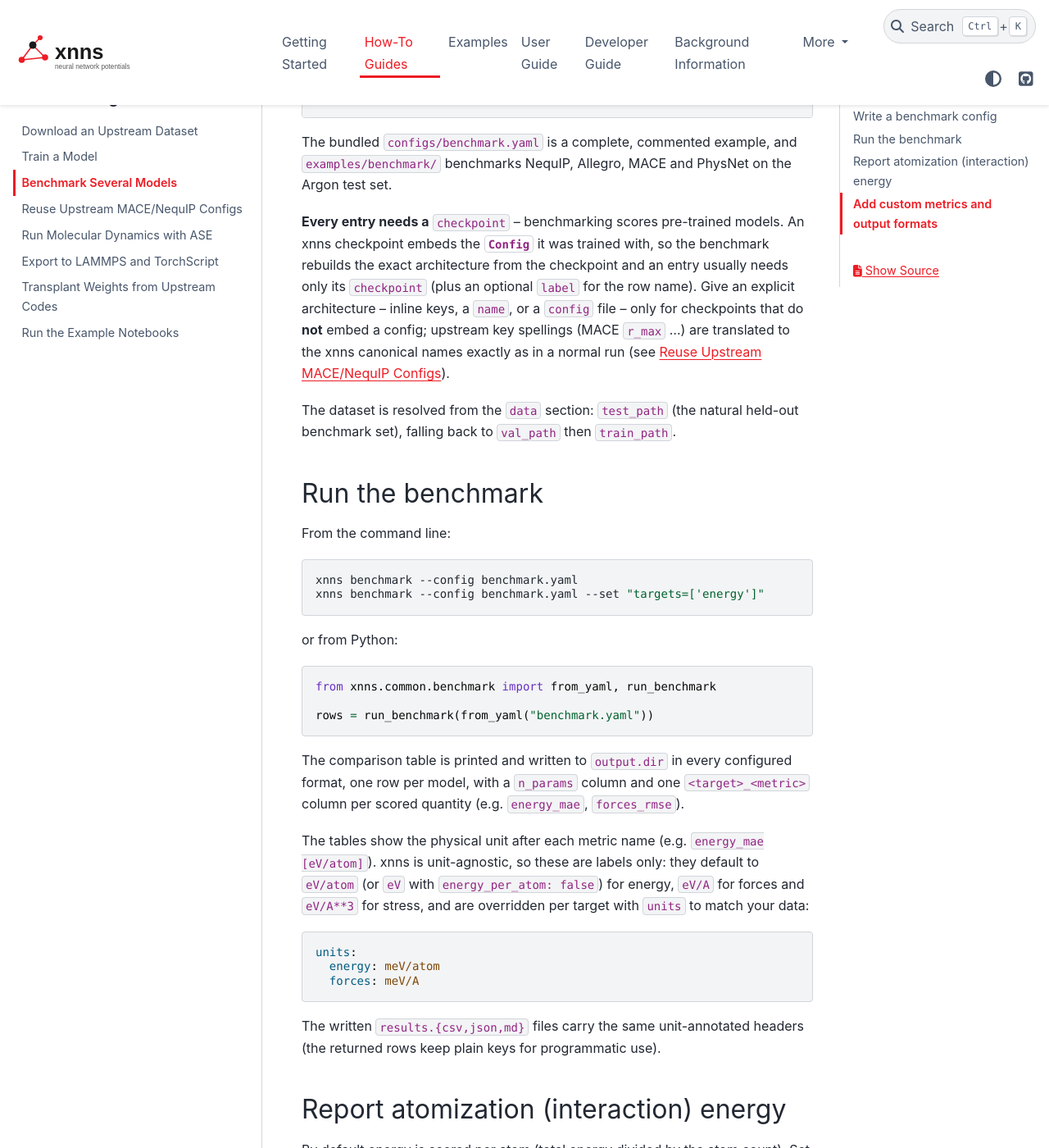
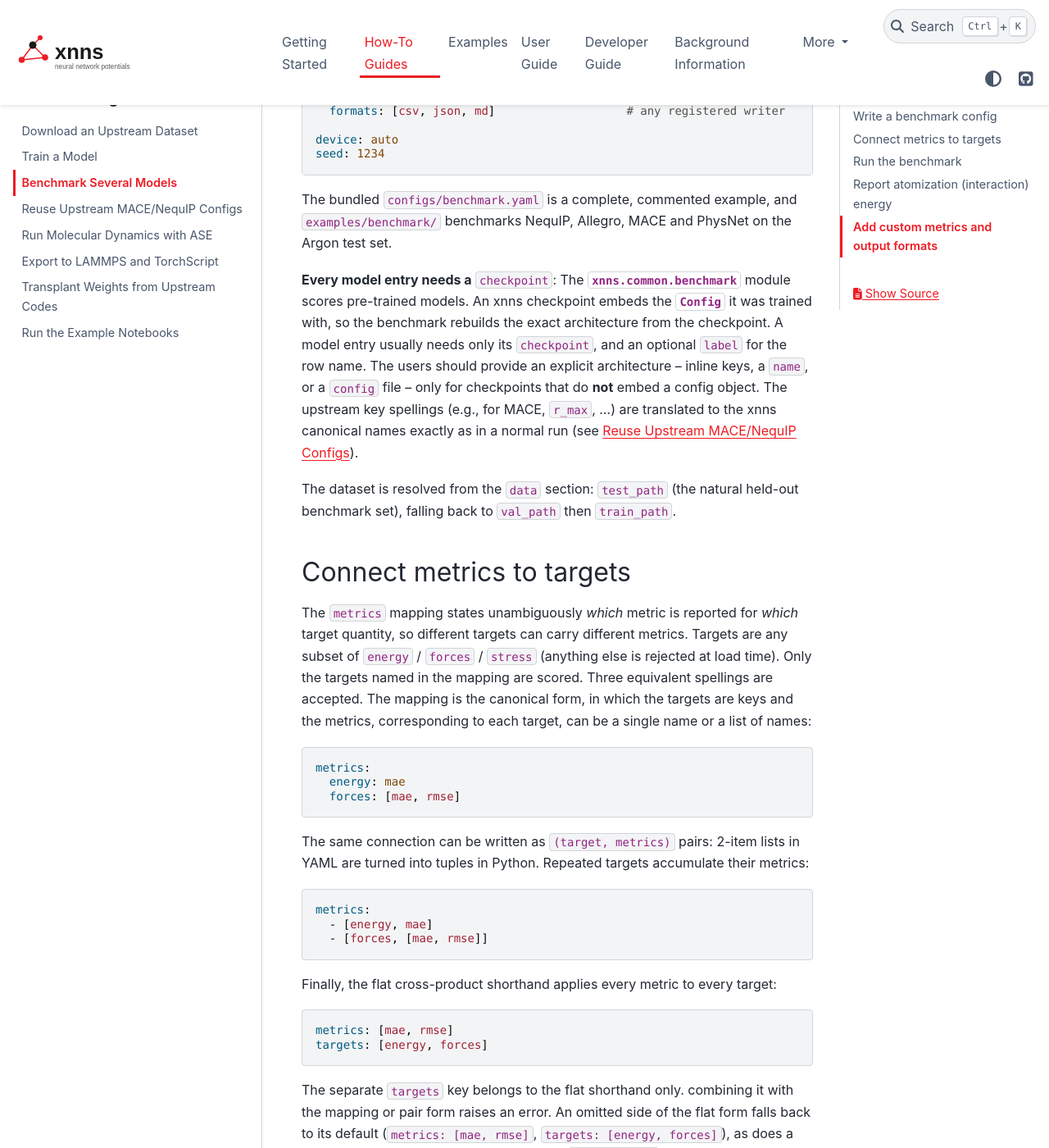
Before and after one commit to molssi-ai/xnn, a Sphinx documentation site: the page built from docs/how_tos/benchmark_models.rst, in a window 1280 px wide and 1400 px high, scrolled down 832 px. Shown: the whole window at 82% size. Built offline with Sphinx 7.4.7 and the PyData theme 0.15.4, drawn with Linux system fonts in a browser that asks for light colours; pages that are not in the unit, such as notebooks, are missing from menus; some of the changed text lies outside the part shown.

Commit message:
adds more changes to the docuemntation

```diff
--- a/docs/how_tos/benchmark_models.rst
+++ b/docs/how_tos/benchmark_models.rst
@@ -5,16 +5,18 @@ Benchmark Several Models
 *****************************
 
 The :mod:`xnns.common.benchmark` package scores any set of **pre-trained**
-models on one dataset and writes a table of error metrics. It does one thing --
-benchmarking -- and does not train: produce the checkpoints first (for example
-with ``xnns train``; see :ref:`howto-train-a-model`), then point each model at
-its checkpoint. Models are built with the same model registry and
-:class:`~xnns.common.models.ForceStressOutput` a single run uses.
+models on one dataset and writes a table of error metrics. It only does one
+thing: benchmarking. Thus, no other operation such as data processing and model
+training is performed in this module. The users must produce the model
+checkpoints first (for example with ``xnns train``; see
+:ref:`howto-train-a-model`), and then include the checkpoint location in the
+config. Then the benchmark module will load the model from the checkpoint, run
+it on the dataset, and report the metrics.
 
 Write a benchmark config
 ========================
 A benchmark config lists the ``models`` to compare, the ``data`` to score on,
-and the ``metrics`` / ``targets`` to report:
+and the ``metrics`` to report:
 
 .. code-block:: yaml
 
@@ -25,8 +27,9 @@ and the ``metrics`` / ``targets`` to report:
      - label: nequip
        checkpoint: runs/nequip/best.pt
 
-   metrics: [mae, rmse]                         # mae / mse / rmse or custom
-   targets: [energy, forces]                    # energy / forces / stress
+   metrics:                                     # target -> its reported metrics
+     energy: [mae, rmse]                        # energy / forces / stress
+     forces: [mae, rmse]                        # mae / mse / rmse or custom
 
    data:
      test_path: data/argon_test.extxyz         # the dataset to score on
@@ -44,17 +47,62 @@ The bundled ``configs/benchmark.yaml`` is a complete, commented example, and
 ``examples/benchmark/`` benchmarks NequIP, Allegro, MACE and PhysNet on the
 Argon test set.
 
-**Every entry needs a** ``checkpoint`` -- benchmarking scores pre-trained
-models. An xnns checkpoint embeds the :class:`~xnns.common.config.schema.Config`
-it was trained with, so the benchmark rebuilds the exact architecture from the
-checkpoint and an entry usually needs only its ``checkpoint`` (plus an optional
-``label`` for the row name). Give an explicit architecture -- inline keys, a
-``name``, or a ``config`` file -- only for checkpoints that do **not** embed a
-config; upstream key spellings (MACE ``r_max`` ...) are translated to the xnns
-canonical names exactly as in a normal run (see :ref:`howto-upstream-configs`).
+**Every model entry needs a** ``checkpoint``: The :mod:`xnns.common.benchmark`
+module scores pre-trained models. An xnns checkpoint embeds the
+:class:`~xnns.common.config.schema.Config` it was trained with, so the benchmark
+rebuilds the exact architecture from the checkpoint. A model entry usually needs
+only its ``checkpoint``, and an optional ``label`` for the row name. The users
+should provide an explicit architecture -- inline keys, a ``name``, or a
+``config`` file -- only for checkpoints that do **not** embed a config object.
+The upstream key spellings (e.g., for MACE, ``r_max``, ...) are translated to
+the xnns canonical names exactly as in a normal run (see
+:ref:`howto-upstream-configs`).
 
 The dataset is resolved from the ``data`` section: ``test_path`` (the natural
 held-out benchmark set), falling back to ``val_path`` then ``train_path``.
+
+Connect metrics to targets
+==========================
+The ``metrics`` mapping states unambiguously *which* metric is reported for
+*which* target quantity, so different targets can carry different metrics.
+Targets are any subset of ``energy`` / ``forces`` / ``stress`` (anything else is
+rejected at load time). Only the targets named in the mapping are scored. Three
+equivalent spellings are accepted. The mapping is the canonical form, in which
+the targets are keys and the metrics, corresponding to each target, can be a
+single name or a list of names:
+
+.. code-block:: yaml
+
+   metrics:
+     energy: mae
+     forces: [mae, rmse]
+
+The same connection can be written as ``(target, metrics)`` pairs: 2-item lists
+in YAML are turned into tuples in Python. Repeated targets accumulate their
+metrics:
+
+.. code-block:: yaml
+
+   metrics:
+     - [energy, mae]
+     - [forces, [mae, rmse]]
+
+Finally, the flat cross-product shorthand applies every metric to every
+target:
+
+.. code-block:: yaml
+
+   metrics: [mae, rmse]
+   targets: [energy, forces]
+
+The separate ``targets`` key belongs to the flat shorthand only. combining it
+with the mapping or pair form raises an error. An omitted side of the flat form
+falls back to its default (``metrics: [mae, rmse]``, ``targets: [energy,
+forces]``), as does a mapping target given without metrics (e.g. ``energy:
+null``). Whatever the spelling, every loader normalizes the inputs into the same
+per-target mapping on :attr:`BenchmarkConfig.metrics
+<xnns.common.benchmark.BenchmarkConfig>`, and the results table carries one
+``<target>_<metric>`` column per connected pair.
 
 Run the benchmark
 =================
@@ -63,7 +111,7 @@ From the command line:
 .. code-block:: bash
 
    xnns benchmark --config benchmark.yaml
-   xnns benchmark --config benchmark.yaml --set "targets=['energy']"
+   xnns benchmark --config benchmark.yaml --set "metrics={'energy': ['mae']}"
 
 or from Python:
 
@@ -74,15 +122,15 @@ or from Python:
    rows = run_benchmark(from_yaml("benchmark.yaml"))
 
 The comparison table is printed and written to ``output.dir`` in every
-configured format, one row per model, with a ``n_params`` column and one
-``<target>_<metric>`` column per scored quantity (e.g. ``energy_mae``,
-``forces_rmse``).
+configured format, one row per model, with a ``n_params`` column showing the
+number of model parameters and one ``<target>_<metric>`` column per scored
+quantity (e.g. ``energy_mae``, ``forces_rmse``).
 
-The tables show the physical unit after each metric name (e.g.
-``energy_mae [eV/atom]``). xnns is unit-agnostic, so these are labels only:
-they default to ``eV/atom`` (or ``eV`` with ``energy_per_atom: false``) for
-energy, ``eV/A`` for forces and ``eV/A**3`` for stress, and are overridden per
-target with ``units`` to match your data:
+The tables show the physical unit after each metric name (e.g. ``energy_mae
+[eV/atom]``). xnns is unit-agnostic, so these are labels only: they default to
+``eV/atom`` (or ``eV`` with ``energy_per_atom: false``) for energy, ``eV/A`` for
+forces and ``eV/A**3`` for stress, and are overridden per target with ``units``
+to match your data:
 
 .. code-block:: yaml
 
@@ -97,7 +145,7 @@ Report atomization (interaction) energy
 =======================================
 By default energy is scored per atom (total energy divided by the atom count).
 Set ``atomic_energies`` to score the **atomization / interaction energy**
-instead -- the total minus the summed per-element reference energies (E0s),
+instead: the total energy minus the summed per-element reference energies (E0s),
 which is the physically meaningful quantity:
 
 .. code-block:: yaml
@@ -113,7 +161,7 @@ become meaningful; the effect is visible in reference-dependent custom metrics
 (relative error, :math:`R^2`) and in reported magnitudes. Accepted forms are a
 ``{Z: E0}`` / ``{symbol: E0}`` dict, a list aligned with ``species``, a single
 number, or ``"average"`` to fit the E0s from the benchmark dataset
-(:func:`~xnns.common.benchmark.energy.build_e0_lookup`).
+(see :func:`~xnns.common.benchmark.energy.build_e0_lookup` for details  ).
 
 Add custom metrics and output formats
 =====================================
@@ -124,8 +172,12 @@ config with a ``module:function`` path (each callable has the signature
 .. code-block:: yaml
 
    custom_metrics:
+     # import a metric from a Python module
      - {name: maxae, path: my_metrics:max_abs_error}
-   metrics: [mae, rmse, maxae]
+   metrics:
+     energy: [mae, rmse]
+     # use the custom metric by name
+     forces: [mae, rmse, maxae]
 
 or register them in Python before running:
 
--- a/docs/how_tos/train_a_model.rst
+++ b/docs/how_tos/train_a_model.rst
@@ -50,6 +50,8 @@ data settings from ``configs/data/``.
 
 Train from Python
 =================
+The YAML config can be loaded in Python and passed to the
+:class:`~xnns.common.train.Trainer` to initiate the training loop.
 
 .. code-block:: python
 
@@ -89,8 +91,8 @@ or from Python:
 
 Use Hydra
 =========
-With the ``hydra`` extra installed, an existing Hydra application can hand
-its ``DictConfig`` straight to xnns:
+With the ``hydra`` extra installed, an existing Hydra application can hand its
+``DictConfig`` object straight to xnns's ``Trainer``:
 
 .. code-block:: python
 
```
Also changed, not shown: README.md (+4 -3 lines), docs/user_guide/cli.rst (+4 -3 lines), examples/benchmark/README.md, 6 other files.
